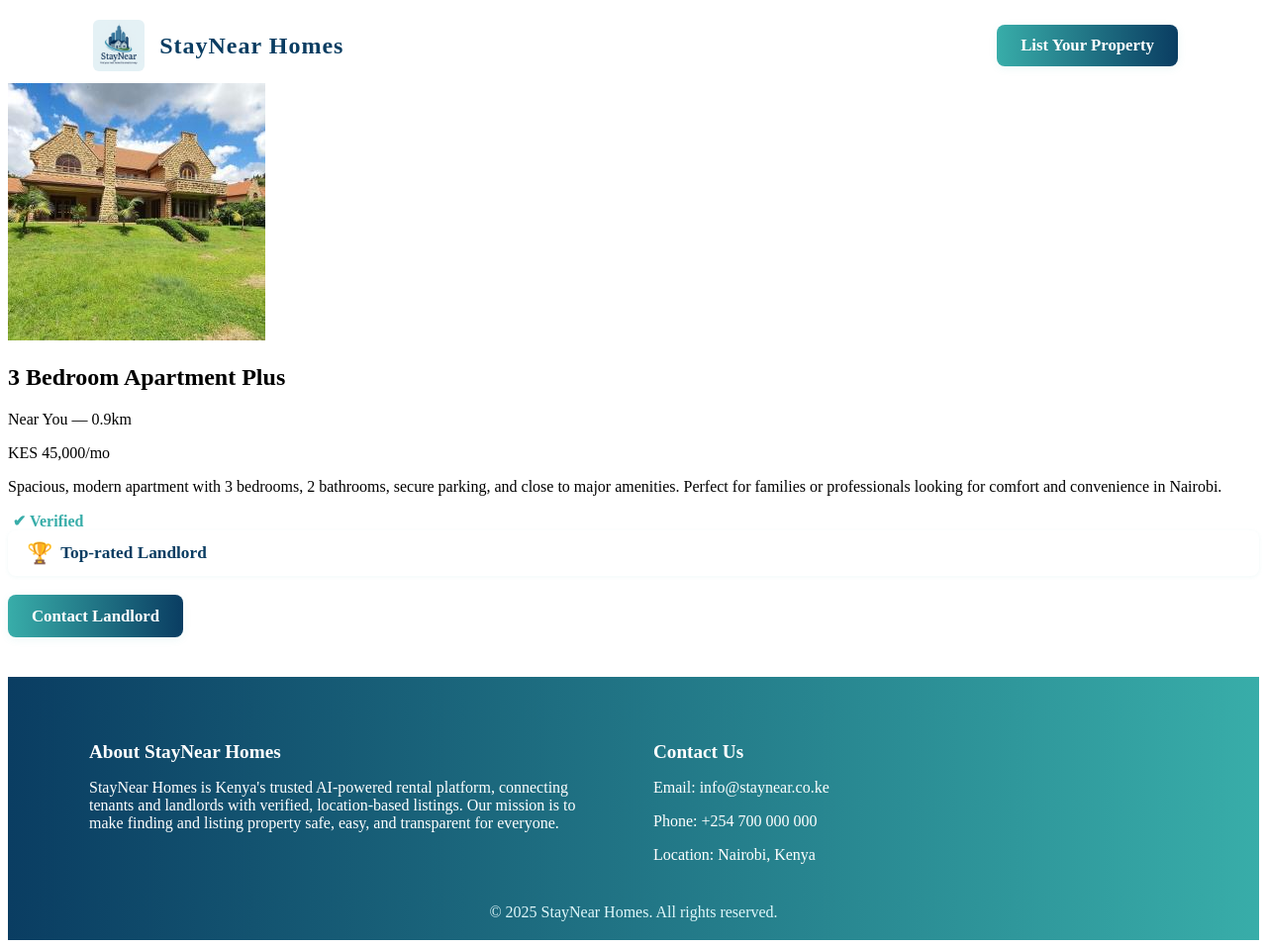
After one commit to MwitaKefa/StayNear, a Django app: page /property/1 in a window 1280 px wide. The commit adds this page. Shown: the whole page at 99% size. Run offline with Django 5.2, Linux system fonts and the light colour scheme.

Commit message:
added product details page

```diff
--- a/static/css/style.css
+++ b/static/css/style.css
@@ -10,7 +10,7 @@
     content: '';
     position: absolute;
     top: 0; left: 0; right: 0; bottom: 0;
-    background-image: url('/static/images/bg-map-light.png');
+    background-image: url('/static/images/screen.png');
     background-size: cover;
     background-position: center;
     filter: blur(8px) brightness(0.85);
@@ -310,6 +310,11 @@ hr {
     z-index: 100;
     padding: 0.5rem 0;
 }
+.main-header.transparent-header {
+    background: transparent;
+    box-shadow: none;
+    border: none;
+}
 .header-content {
     max-width: 1100px;
     margin: 0 auto;
@@ -324,12 +329,14 @@ hr {
     gap: 0.7rem;
 }
 .logo-img {
-    width: 48px;
-    height: 48px;
-    border-radius: 12px;
-    object-fit: cover;
-    box-shadow: 0 2px 8px rgba(56,173,169,0.10);
-    border: 2px solid #e0f7fa;
+    width: 52px;
+    height: 52px;
+    border-radius: 10px;
+    object-fit: contain;
+    box-shadow: none;
+    border: none;
+    background: #fff;
+    padding: 4px;
 }
 .company-name {
     font-size: 1.5rem;
--- a/staynear/urls.py
+++ b/staynear/urls.py
@@ -23,4 +23,5 @@ urlpatterns = [
     path('admin/', admin.site.urls),
     path('', views.home, name='home'),
     path('login/', views.login_view, name='login'),
+    path('property/1', views.property_detail, name='property_detail'),
 ]
--- /dev/null
+++ b/templates/property_detail.html
@@ -0,0 +1,53 @@
+<!DOCTYPE html>
+<html lang="en">
+<head>
+  <meta charset="UTF-8">
+  <meta name="viewport" content="width=device-width, initial-scale=1.0">
+  <title>Property Details | StayNear Homes</title>
+  <link rel="stylesheet" href="/static/css/style.css">
+</head>
+<body>
+  <header class="main-header transparent-header">
+    <div class="header-content">
+      <div class="logo-title">
+        <img src="/static/images/logo.png" alt="StayNear Homes Logo" class="logo-img">
+        <span class="company-name">StayNear Homes</span>
+      </div>
+      <a href="#list-property" class="header-cta">List Your Property</a>
+    </div>
+  </header>
+  <section class="property-detail-section">
+    <div class="property-detail-container">
+      <img src="/static/images/house1.jpg" alt="Property Image" class="property-detail-img">
+      <div class="property-detail-info">
+        <h2>3 Bedroom Apartment Plus</h2>
+        <p class="property-location">Near You &mdash; 0.9km</p>
+        <p class="property-price">KES 45,000/mo</p>
+        <p class="property-desc">Spacious, modern apartment with 3 bedrooms, 2 bathrooms, secure parking, and close to major amenities. Perfect for families or professionals looking for comfort and convenience in Nairobi.</p>
+        <div class="property-badges">
+          <span class="verified">✔ Verified</span>
+          <span class="badge-item"><span class="badge-icon">🏆</span> Top-rated Landlord</span>
+        </div>
+        <a href="#contact" class="header-cta" style="margin-top:1.2rem;display:inline-block;">Contact Landlord</a>
+      </div>
+    </div>
+  </section>
+  <footer class="main-footer colored-footer">
+    <div class="footer-content">
+      <div class="footer-about">
+        <h4>About StayNear Homes</h4>
+        <p>StayNear Homes is Kenya's trusted AI-powered rental platform, connecting tenants and landlords with verified, location-based listings. Our mission is to make finding and listing property safe, easy, and transparent for everyone.</p>
+      </div>
+      <div class="footer-contact">
+        <h4>Contact Us</h4>
+        <p>Email: info@staynear.co.ke</p>
+        <p>Phone: +254 700 000 000</p>
+        <p>Location: Nairobi, Kenya</p>
+      </div>
+    </div>
+    <div class="footer-bottom">
+      &copy; 2025 StayNear Homes. All rights reserved.
+    </div>
+  </footer>
+</body>
+</html>
--- a/website/views.py
+++ b/website/views.py
@@ -5,3 +5,6 @@ def home(request):
 
 def login_view(request):
     return render(request, 'login.html')
+
+def property_detail(request):
+    return render(request, 'property_detail.html')
```
Also changed, not shown: templates/home.html (+11 -7 lines), static/images/logo.png (added), static/images/screen.jpg (added).
